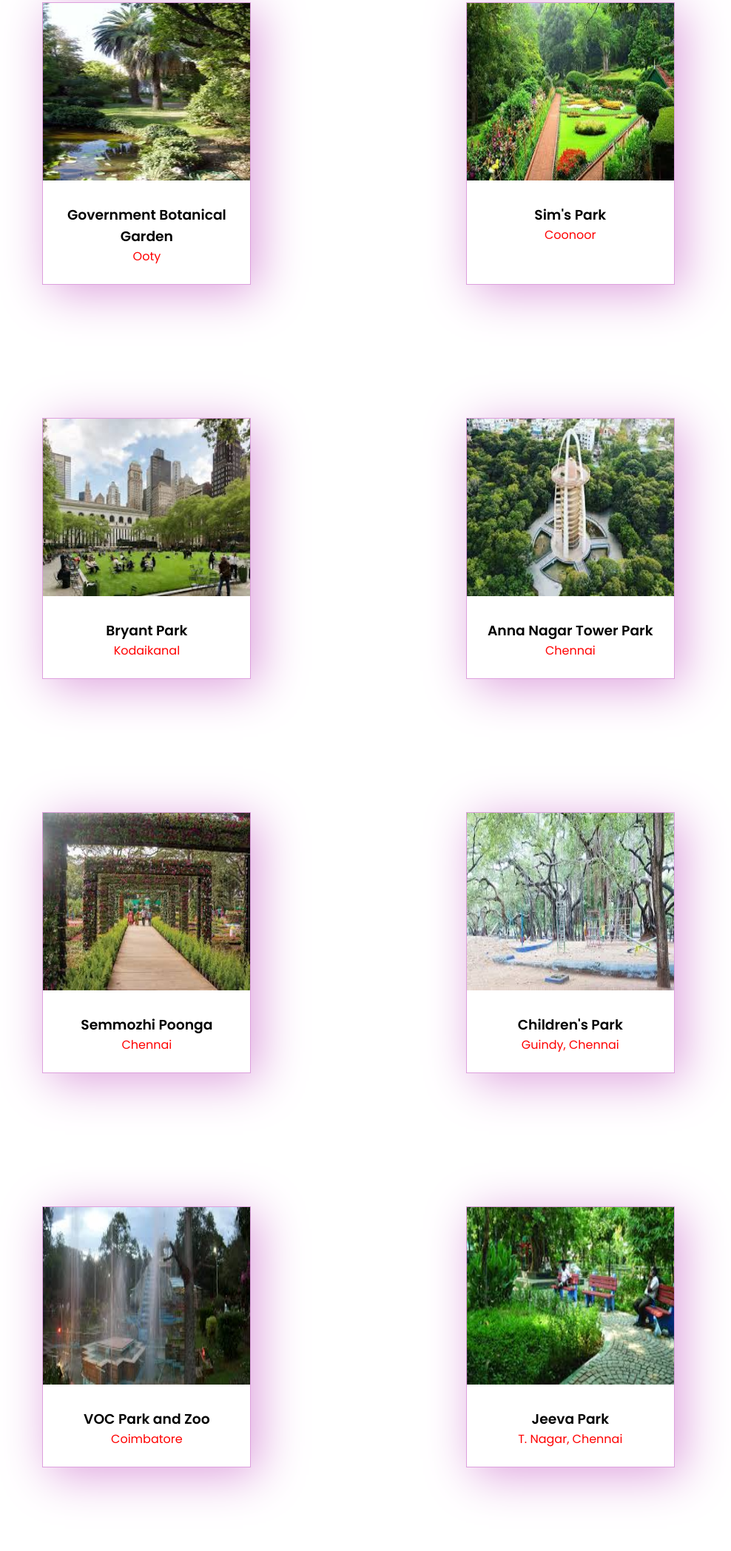
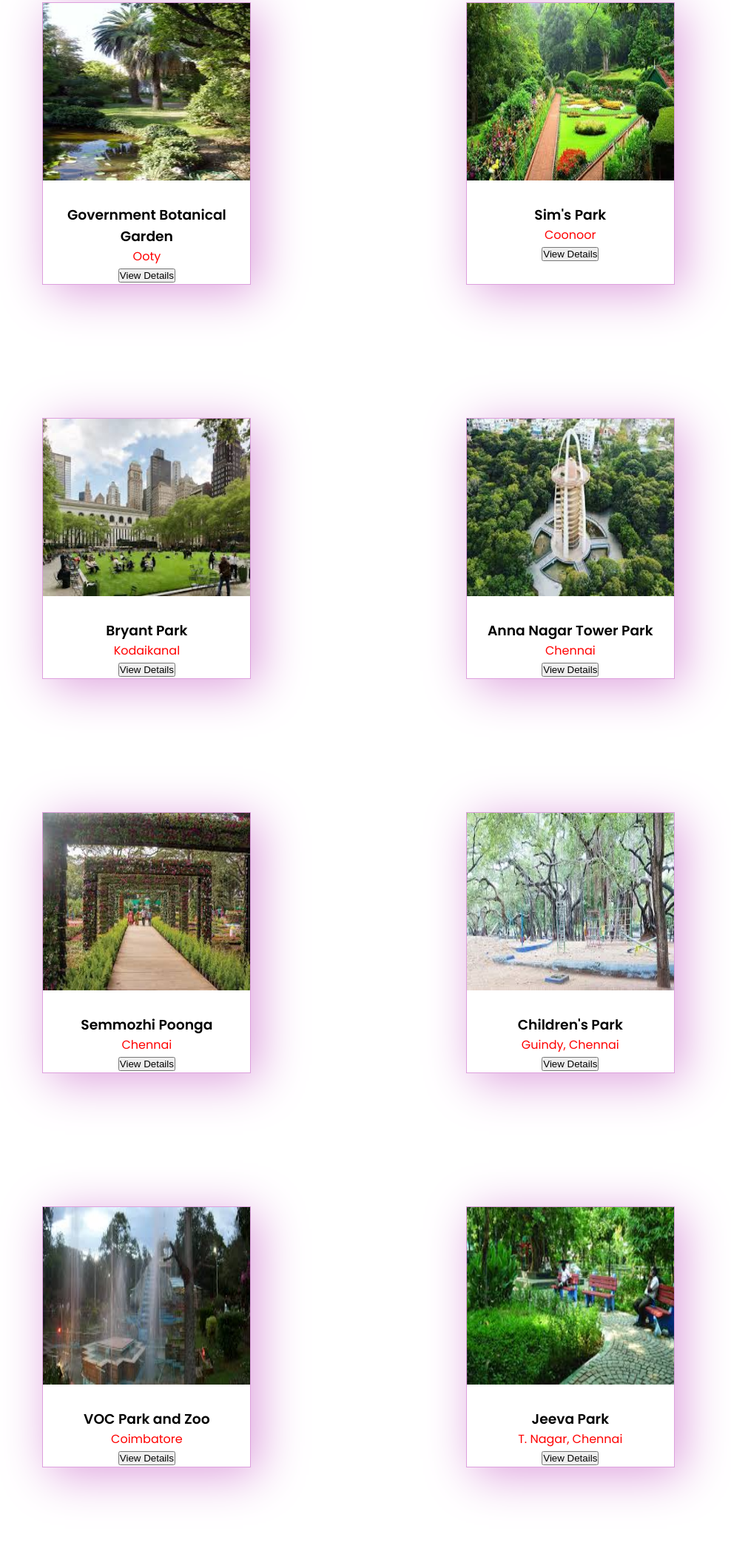
Before and after one commit to OLIMA27/WonderAtlas, a plain HTML site: page garden.html in a window 1280 px wide. Shown: the part 263-2360 px from the top of the page at 74% size, without its empty margins (173-1161 px from the left). Drawn offline with Linux system fonts and the light colour scheme.

Commit message:
Update garden.html

```diff
--- a/garden.html
+++ b/garden.html
@@ -55,61 +55,62 @@
     <div class="garden-card" onclick="showGardenDetails('botanicalGarden')">
         <img src="ASSETS/botanical.jpg" alt="Botanical Garden"><br><br>
         <h3>Government Botanical Garden</h3>
-        <p>Ooty</p><br>
+        <p>Ooty</p>
+         <button>View Details</button>
     </div>
 
     <div class="garden-card" onclick="showGardenDetails('simsPark')">
         <img src="ASSETS2/sims.jpg" alt="Sim's Park"><br><br>
         <h3>Sim's Park</h3>
-        <p>Coonoor</p><br>
+        <p>Coonoor</p> <button>View Details</button>
     </div>
 
     <div class="garden-card" onclick="showGardenDetails('bryantPark')">
         <img src="ASSETS/bryant.jpg" alt="Bryant Park"><br><br>
         <h3>Bryant Park</h3>
-        <p>Kodaikanal</p><br>
+        <p>Kodaikanal</p> <button>View Details</button>
     </div>
 
     <div class="garden-card" onclick="showGardenDetails('towerPark')">
         <img src="ASSETS/annatowerpark.jpg" alt="Anna Nagar Tower Park"><br><br>
         <h3>Anna Nagar Tower Park</h3>
-        <p>Chennai</p><br>
+        <p>Chennai</p> <button>View Details</button>
     </div>
 
     <div class="garden-card" onclick="showGardenDetails('semmozhi')">
         <img src="ASSETS2/semmozhi.jpg" alt="Semmozhi Poonga"><br><br>
         <h3>Semmozhi Poonga</h3>
-        <p>Chennai</p><br>
+        <p>Chennai</p> <button>View Details</button>
     </div>
 
     <div class="garden-card" onclick="showGardenDetails('childrensPark')">
         <img src="ASSETS/childrenspark.jpg" alt="Children's Park Guindy"><br><br>
         <h3>Children's Park</h3>
-        <p>Guindy, Chennai</p><br>
+        <p>Guindy, Chennai</p> <button>View Details</button>
     </div>
 
     <div class="garden-card" onclick="showGardenDetails('vocPark')">
         <img src="ASSETS2/vocpark.jpg" alt="VOC Park"><br><br>
         <h3>VOC Park and Zoo</h3>
-        <p>Coimbatore</p><br>
+        <p>Coimbatore</p> <button>View Details</button>
     </div>
 
     <div class="garden-card" onclick="showGardenDetails('jeevaPark')">
         <img src="ASSETS/jeevapark.jpg" alt="Jeeva Park"><br><br>
         <h3>Jeeva Park</h3>
-        <p>T. Nagar, Chennai</p><br>
+        <p>T. Nagar, Chennai</p> <button>View Details</button>
     </div>
 
     <div class="garden-card" onclick="showGardenDetails('tholkappiaPoonga')">
         <img src="ASSETS2/tholkappai.jpg" alt="Tholkappia Poonga"><br><br>
         <h3>Tholkappia Poonga (Eco Park)</h3>
-        <p>Adyar, Chennai</p><br>
+        <p>Adyar, Chennai</p> <button>View Details</button>
     </div>
 
     <div class="garden-card" onclick="showGardenDetails('roseGarden')">
         <img src="ASSETS2/rosegarden.jpg" alt="Rose Garden"><br><br>
         <h3>Rose Garden</h3>
-        <p>Ooty</p><br>
+        <p>Ooty</p> <button>View Details</button>
     </div>
 </div>
 
```
